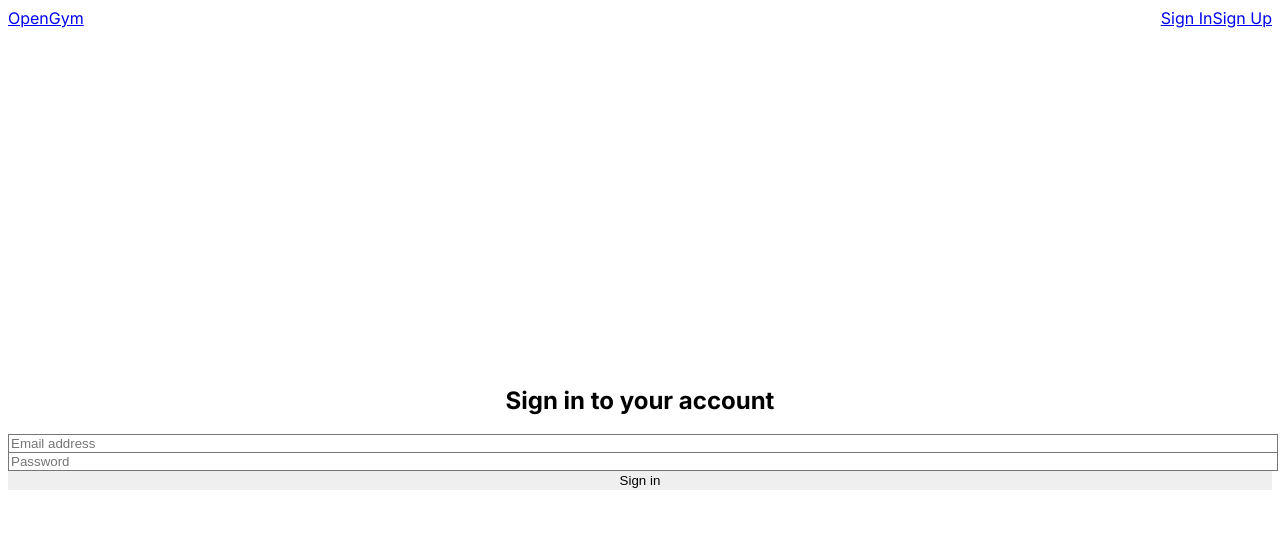
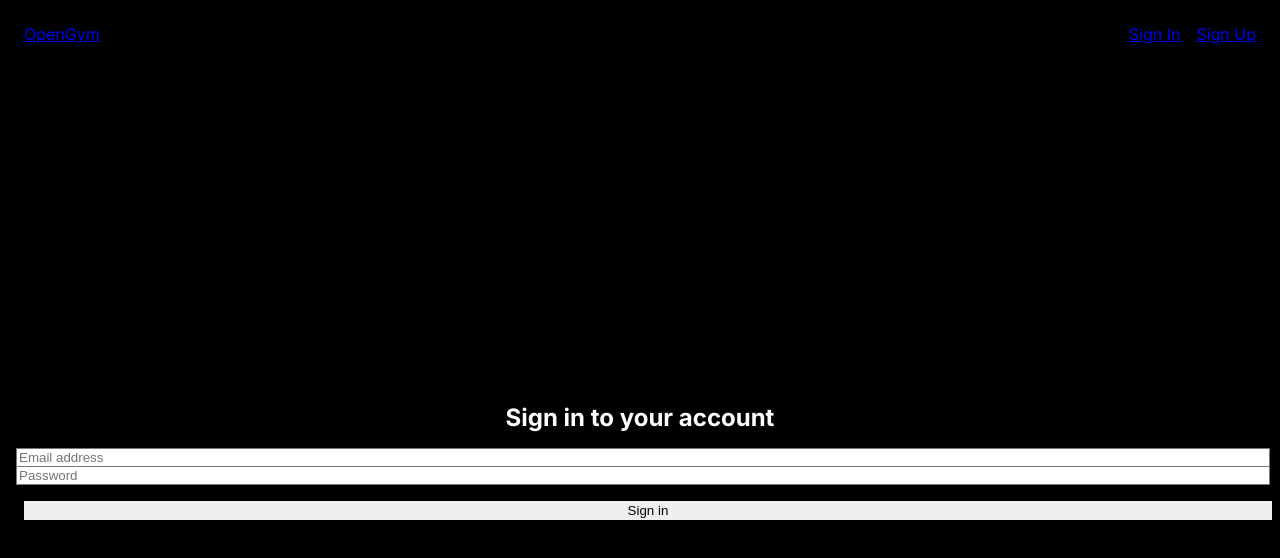
Before and after one commit to FernandoHPPinho/OpnGym, a Next.js app: page /auth/sign-in in a window 1280 px wide. Shown: the top 558 px of the page. Built offline with nearby package versions, Linux system fonts and the light colour scheme; no server answers.

Commit message:
estilo_landing_pge

```diff
--- a/app/globals.css
+++ b/app/globals.css
@@ -3,11 +3,48 @@
 @tailwind utilities;
 
 :root {
-  --foreground-rgb: 0, 0, 0;
-  --background-rgb: 255, 255, 255;
+  --foreground-rgb: 255, 255, 255;
+  --background-rgb: 0, 0, 0;
 }
 
 body {
   color: rgb(var(--foreground-rgb));
   background: rgb(var(--background-rgb));
+  min-height: 100vh;
 }
+
+/* Espaçamentos base */
+h1, h2, h3, h4, h5, h6 {
+  margin-bottom: 1rem;
+}
+
+p {
+  margin-bottom: 1.5rem;
+}
+
+/* Espaçamento entre seções */
+section {
+  margin-bottom: 3rem;
+  padding: 2rem 0;
+}
+
+/* Espaçamento entre elementos em grid/flex */
+.grid > *, .flex > * {
+  margin: 0.5rem;
+}
+
+/* Espaçamento em cards */
+.card {
+  padding: 1.5rem;
+  margin-bottom: 1.5rem;
+}
+
+/* Espaçamento em formulários */
+form > * {
+  margin-bottom: 1rem;
+}
+
+/* Espaçamento em botões */
+button {
+  margin: 0.5rem;
+}
```
